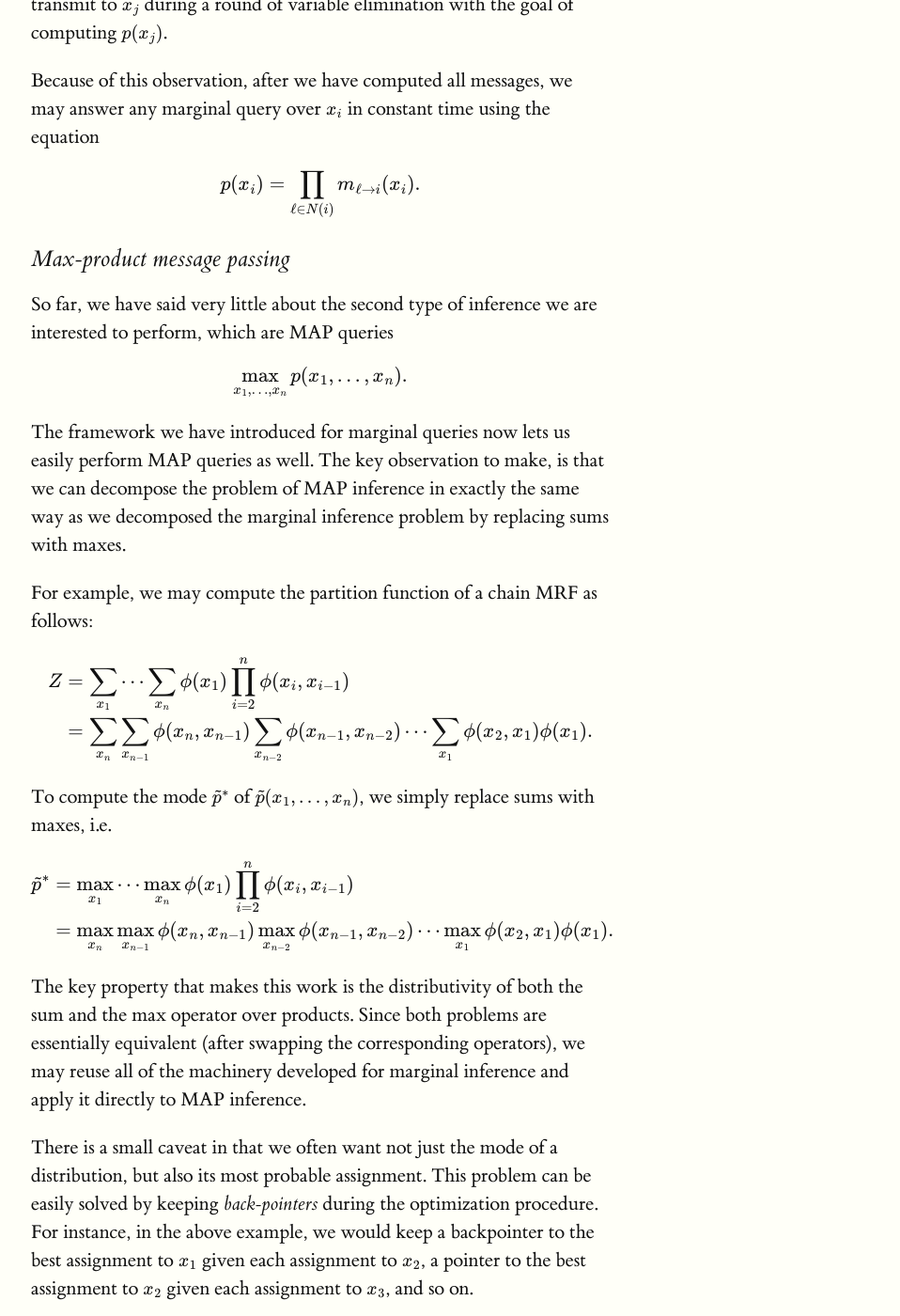
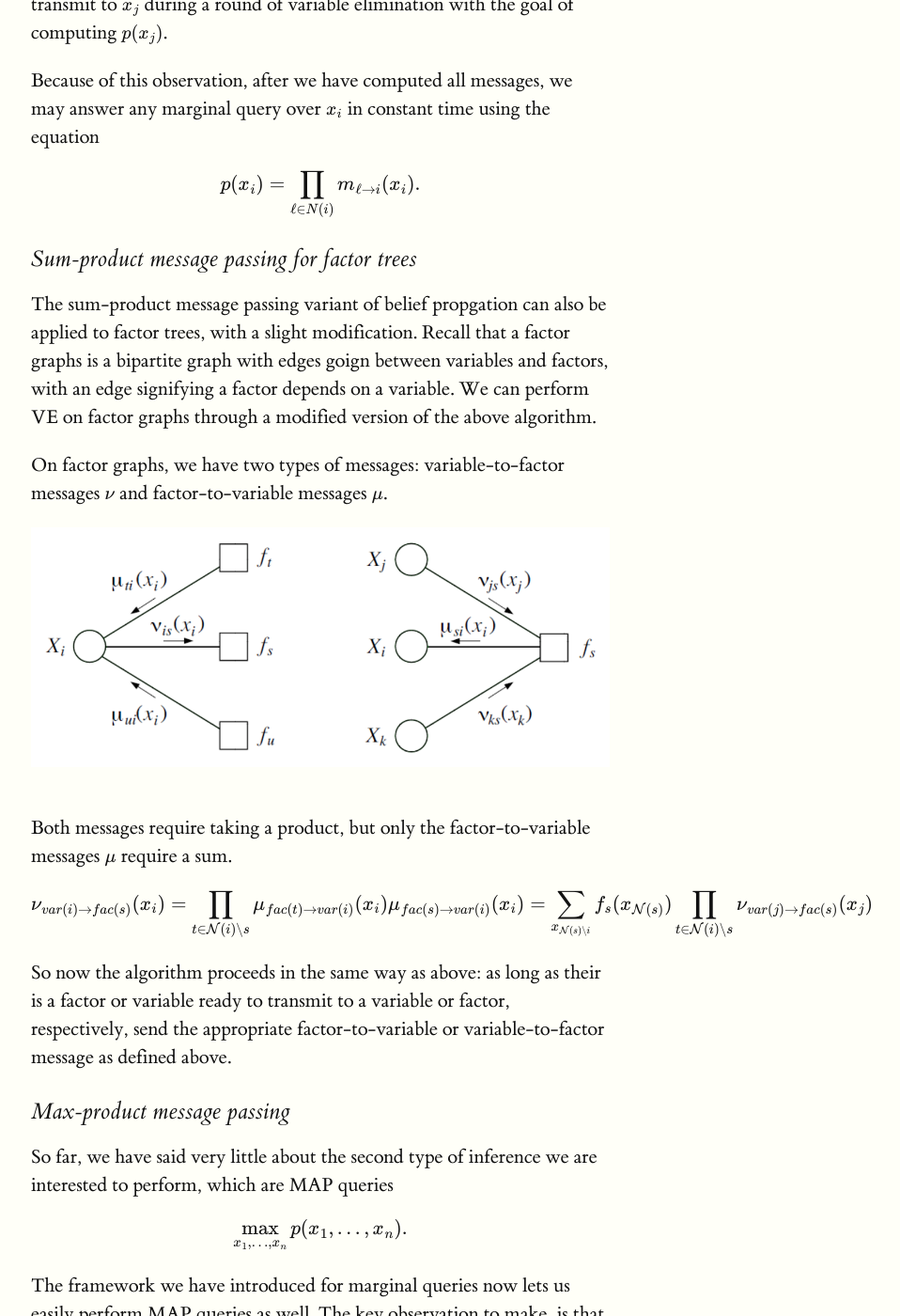
Before and after one commit to ermongroup/cs228-notes, a Jekyll site: the page built from inference/jt/index.md, in a window 1280 px wide and 1400 px high, scrolled down 2727 px. Shown: the whole window at 94% size, without its empty margins (127-1085 px from the left). Built offline with Jekyll 4.4.1, drawn with Linux system fonts in a browser that asks for light colours; formulas are drawn with MathJax 3; some of the changed text lies outside the part shown.

Commit message:
Added sections describing what a factor graph is, as well as describing message passing and variable elimination on factor graphs.

```diff
--- a/inference/jt/index.md
+++ b/inference/jt/index.md
@@ -49,6 +49,24 @@ Because of this observation, after we have computed all messages, we may answer
 p(x_i) = \prod_{\ell \in N(i)} m_{\ell \to i}(x_i).
 {% endmath %}
 
+### Sum-product message passing for factor trees
+
+The sum-product message passing variant of belief propgation can also be applied to factor trees, with a slight modification. Recall that a factor graphs is a bipartite graph with edges goign between variables and factors, with an edge signifying a factor depends on a variable. We can perform VE on factor graphs through a modified version of the above algorithm.
+
+On factor graphs, we have two types of messages: variable-to-factor messages $$\nu$$ and factor-to-variable messages $$\mu$$.
+
+{% maincolumn 'assets/img/factor-graph-messages.png' %}
+
+Both messages require taking a product, but only the factor-to-variable messages $$\mu$$ require a sum.
+
+{% math %}
+\nu_{var(i)\to fac(s)}(x_i) = \prod_{t\in\mathcal N(i)\setminus s}\mu_{fac(t)\to var(i)}(x_i) \\
+
+\mu_{fac(s)\to var(i)}(x_i) = \sum_{x_{\mathcal N(s)\setminus i}}f_s(x_{\mathcal N(s)})\prod_{t\in\mathcal N(i)\setminus s}\nu_{var(j)\to fac(s)}(x_j)
+{% endmath %}
+
+So now the algorithm proceeds in the same way as above: as long as their is a factor or variable ready to transmit to a variable or factor, respectively, send the appropriate factor-to-variable or variable-to-factor message as defined above.
+
 ### Max-product message passing
 
 So far, we have said very little about the second type of inference we are interested to perform, which are MAP queries
@@ -76,7 +94,7 @@ To compute the mode $$\tp^*$$ of $$\tp(x_1,...,x_n)$$, we simply replace sums wi
 \end{align*}
 {% endmath %}
 
-The key property that makes this work is the distributivity of both the sum and the max operator over products. Since both problems are essentially equivalent (after swapping the corresponding operators), we may reuse all of the machinery developed for marginal inference and apply it directly to MAP inference.
+The key property that makes this work is the distributivity of both the sum and the max operator over products. Since both problems are essentially equivalent (after swapping the corresponding operators), we may reuse all of the machinery developed for marginal inference and apply it directly to MAP inference. Note that this also applies to factor trees.
 
 There is a small caveat in that we often want not just the mode of a distribution, but also its most probable assignment. This problem can be easily solved by keeping *back-pointers* during the optimization procedure. For instance, in the above example, we would keep a backpointer to the best assignment to $$x_1$$ given each assignment to $$x_2$$, a pointer to the best assignment to $$x_2$$ given each assignment to $$x_3$$, and so on.
 
```
Also changed, not shown: representation/undirected/index.md (+8 -0 lines), assets/img/factor-graph-messages.png (added), assets/img/factor-graph.png (added).
